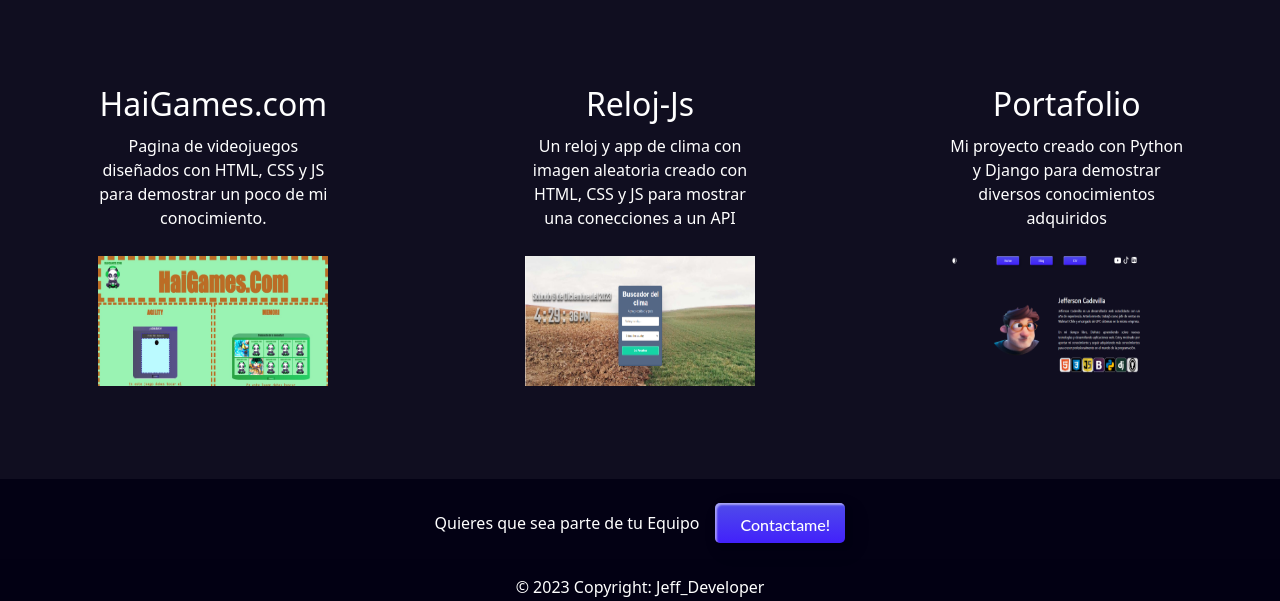
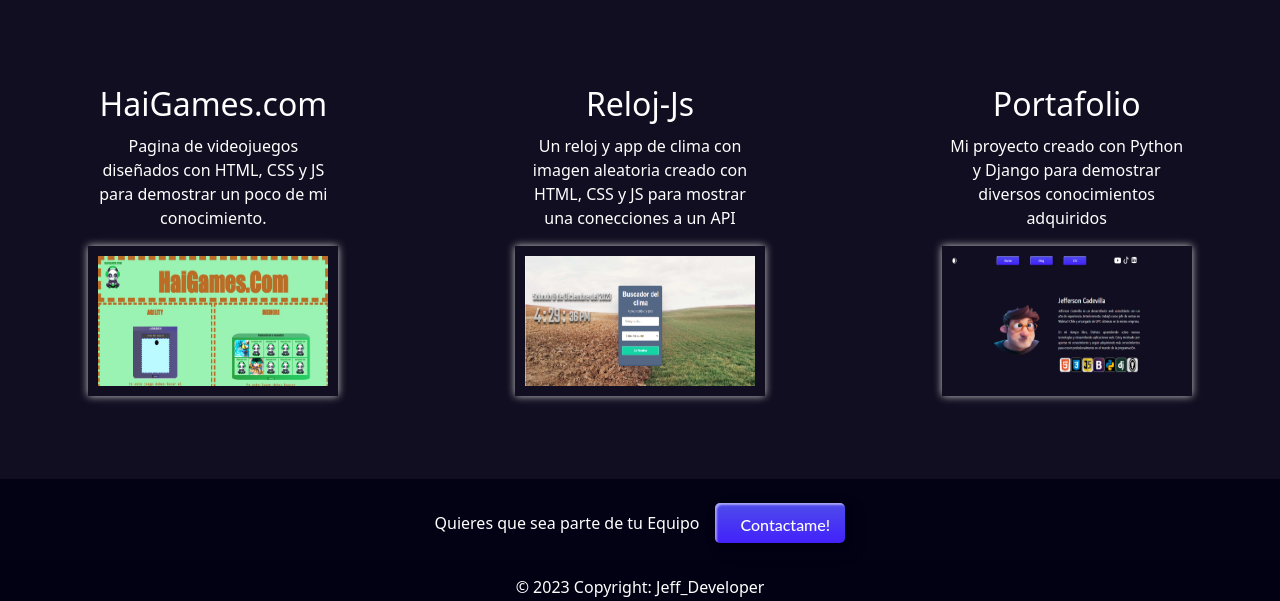
Before and after one commit to HaiDekimasu/portafolio_jeff, a Django app: page / in a window 1280 px wide. Shown: the part 753-1354 px from the top of the page. Run offline with Django 4.2, Linux system fonts and the light colour scheme; data comes from the database, SQL or seed files in the repository; both versions use the stored data as it was after the commit.

Commit message:
modified:   static/styles/estilos.css

```diff
--- a/static/styles/estilos.css
+++ b/static/styles/estilos.css
@@ -232,6 +232,7 @@ button {
     width: 250px;
     height: 150px;
     padding: 10px;
+    box-shadow: 0 0 8px #ccc;
 }
 .proyect:hover{
     width: 25%;
```
Also changed, not shown: db.sqlite3, media/Portafolio/images/PORTAFOLIO.png (added).
